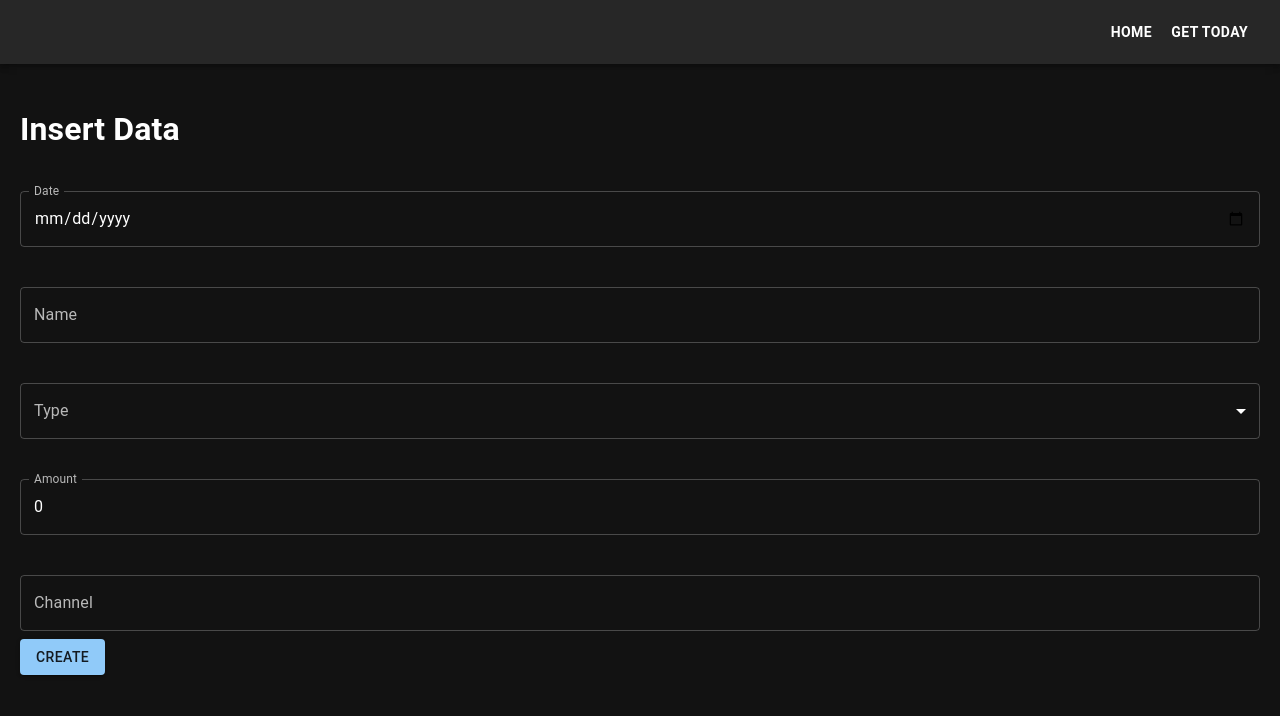
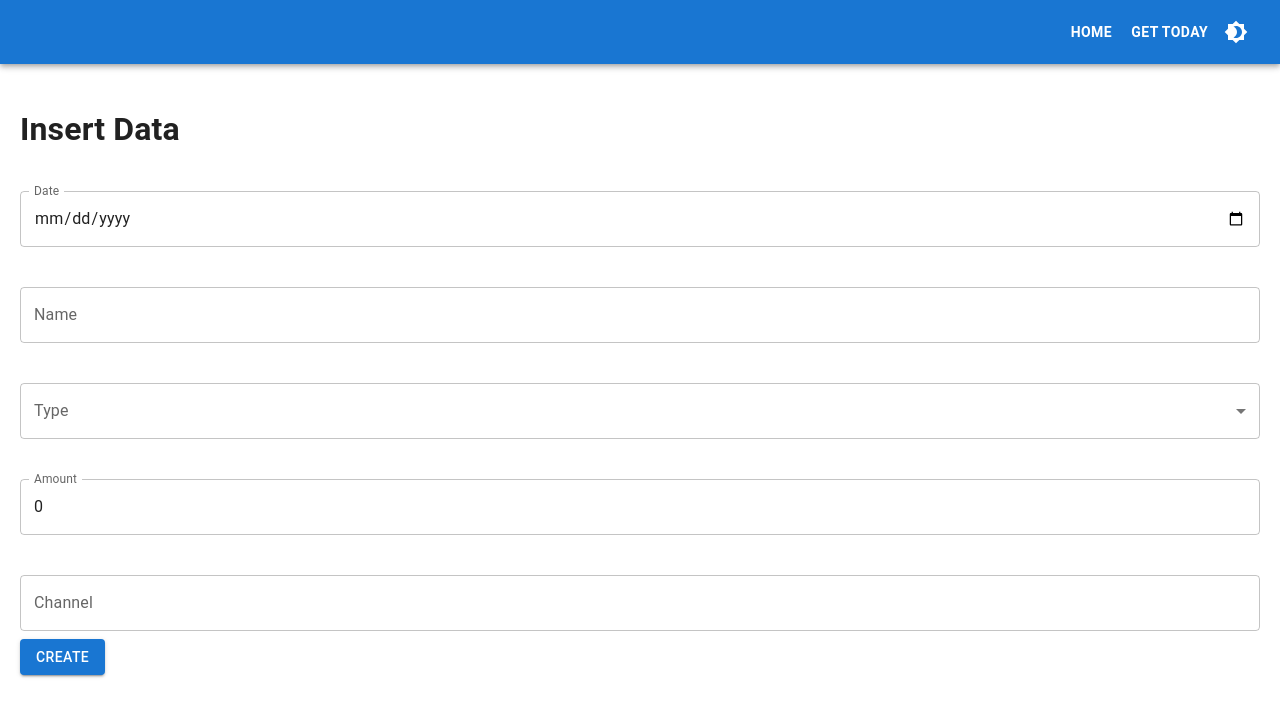
Before and after one commit to hamzcheeze/statement, a Next.js app: page /insert in a window 1280 px wide. Shown: the top 716 px of the page. Built offline with nearby package versions, Linux system fonts and the light colour scheme.

Commit message:
add dark mode in every page

```diff
--- a/components/AppBar.jsx
+++ b/components/AppBar.jsx
@@ -3,11 +3,16 @@ import {
     AppBar,
     Toolbar,
     Button,
+    IconButton,
     Box
 } from '@mui/material';
+import {
+    Brightness4 as Brightness4Icon,
+    Brightness7 as Brightness7Icon,
+} from '@mui/icons-material';
 import { useRouter } from 'next/router';
 
-const CustomAppBar = () => {
+const CustomAppBar = ({ darkMode, onDarkModeToggle }) => {
     const { push } = useRouter();
 
     const handleHomeClick = () => {
@@ -28,6 +33,9 @@ const CustomAppBar = () => {
                 <Button color="inherit" onClick={handleGetTodayClick}>
                     <strong>Get Today</strong>
                 </Button>
+                <IconButton onClick={onDarkModeToggle} color="inherit">
+                    {darkMode ? <Brightness7Icon /> : <Brightness4Icon />}
+                </IconButton>
             </Toolbar>
         </AppBar>
     );
--- a/pages/insert.jsx
+++ b/pages/insert.jsx
@@ -14,7 +14,8 @@ import {
     TableHead,
     TableRow,
     Paper,
-    MenuItem
+    MenuItem,
+    useMediaQuery,
 } from '@mui/material';
 import CssBaseline from '@mui/material/CssBaseline';
 import CustomAppBar from '../components/AppBar';
@@ -65,6 +66,8 @@ const InsertData = () => {
     const [tableData, setTableData] = useState([])
     const [response, setResponse] = useState('');
     const { push } = useRouter();
+    const prefersDarkMode = useMediaQuery('(prefers-color-scheme: dark)');
+    const [darkMode, setDarkMode] = useState(prefersDarkMode);
 
     const handleChange = (e) => {
         const { name, value } = e.target;
@@ -107,14 +110,17 @@ const InsertData = () => {
 
     const darkTheme = createTheme({
         palette: {
-            mode: 'dark',
+          mode: darkMode ? 'dark' : 'light',
         },
-    });
+      });
 
     return (
         <ThemeProvider theme={darkTheme}>
             <CssBaseline />
-            <CustomAppBar />
+            <CustomAppBar
+                darkMode={darkMode}
+                onDarkModeToggle={() => setDarkMode(!darkMode)}
+            />
             <main style={{ padding: '20px', paddingRight: '20px' }}>
                 <h1>Insert Data</h1>
                 <Grid container spacing={2}>
```
Also changed, not shown: pages/getall.jsx (+8 -2 lines), pages/gettoday.jsx (+9 -3 lines).
